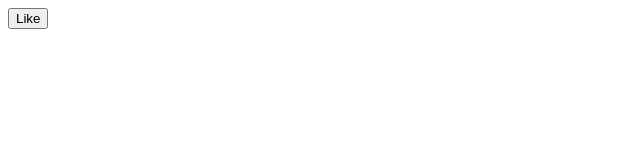
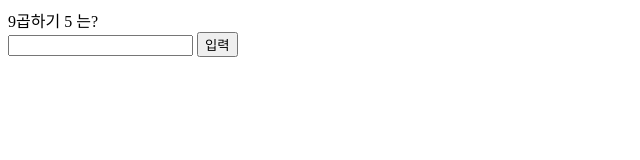
Before and after one commit to JunH-K/vue-ex, a plain HTML site: page ex01/index.html in a window 1280 px wide. Shown: the whole page, without its empty margins (0-640 px from the left). Drawn offline with nearby package versions, Linux system fonts and the light colour scheme.

Commit message:
vue 기본 data - 변경 rendering ref

```diff
--- a/ex01/index.html
+++ b/ex01/index.html
@@ -10,20 +10,36 @@
 </head>
 <body>
 <div id="root">
-  <div v-if="liked">좋아요 누름</div>
-  <button v-else v-on:click="onClickButton">Like</button>
+  <div>{{ first }}곱하기 {{ second }} 는?</div>
+  <form v-on:submit="obSubmitForm">
+    <input type="number" v-model="value" ref="answer">
+    <button>입력</button>
+    <div>{{ result }}</div>
+  </form>
 </div>
 <script>
   const app = new Vue( {
     el: '#root',
     data: {
-      liked: false,
+      first: Math.ceil( Math.random() * 9 ),
+      second: Math.ceil( Math.random() * 9 ),
+      value: '',
+      result: '',
     },
     methods: {
-      onClickButton() {
-        this.liked = true;
+      obSubmitForm(e) {
+        e.preventDefault();
+        if( this.first * this.second === parseInt( this.value ) ) {
+          this.result = "정답";
+          this.first = Math.ceil( Math.random() * 9 );
+          this.second = Math.ceil( Math.random() * 9 );
+          this.value = '';
+          this.$refs.answer.focus();
+        } else {
+          this.result = "틀림";
+        }
       }
-    }
+    },
   } );
 </script>
 </body>
```
